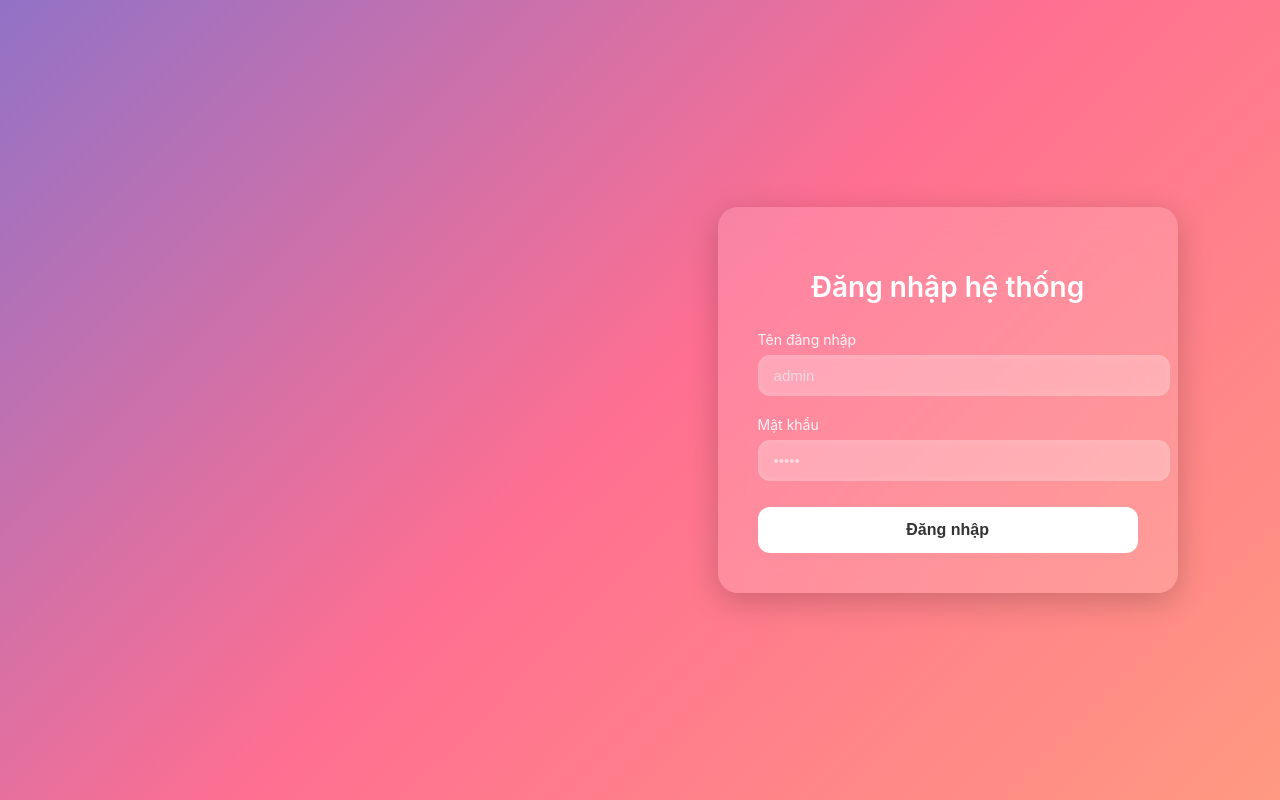
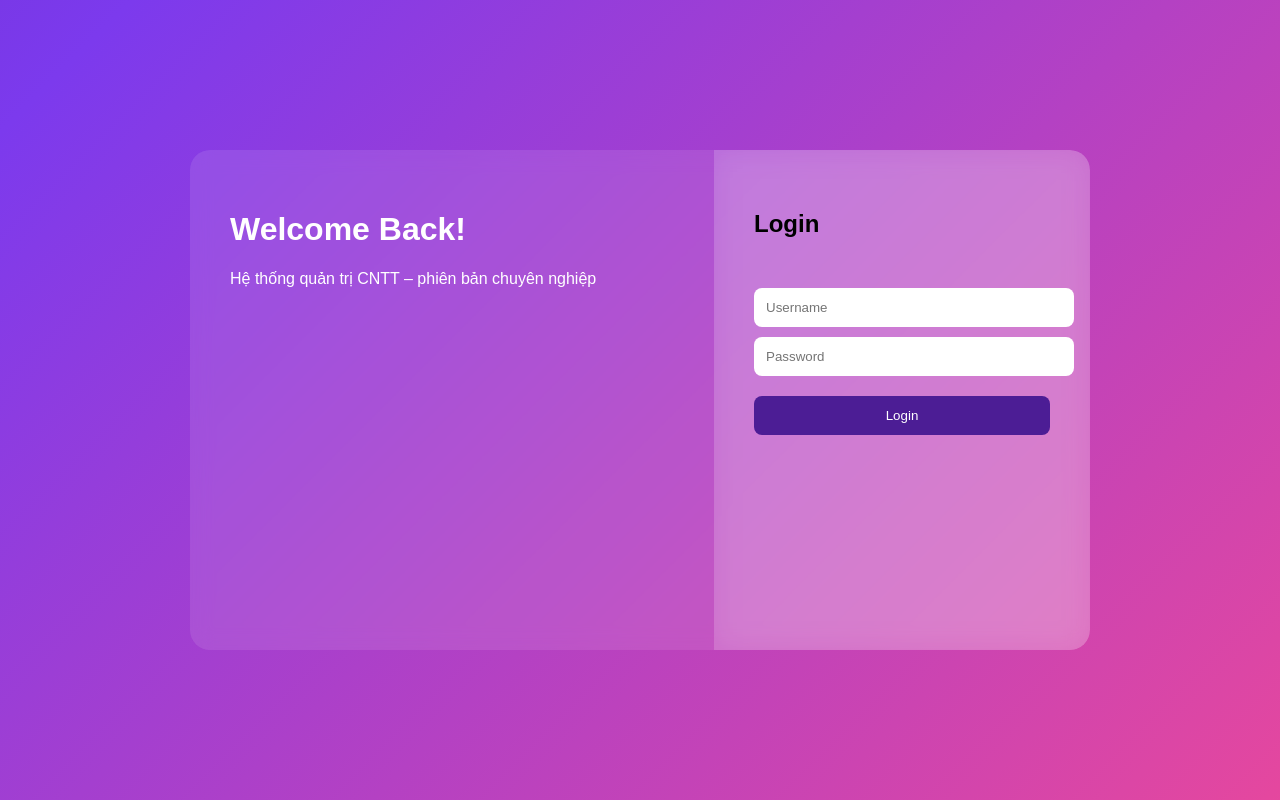
Before and after one commit to luannv6792/infra, a PHP site: page / in a window 1280 px wide. Run offline with PHP 8.4, Linux system fonts and the light colour scheme.

Commit message:
Update login.php

```diff
--- a/web/views/login.php
+++ b/web/views/login.php
@@ -1,131 +1,109 @@
+<?php
+$err = $_SESSION['login_error'] ?? '';
+unset($_SESSION['login_error']);
+?>
 <!DOCTYPE html>
-<html lang="vi">
+<html>
 <head>
-<meta charset="UTF-8" />
-<meta name="viewport" content="width=device-width, initial-scale=1.0" />
     <title>Login</title>
-
     <style>
         body {
             margin: 0;
-        font-family: "Inter", sans-serif;
             height: 100vh;
+            font-family: Arial;
+            background: linear-gradient(135deg, #4c1d95, #7c3aed, #ec4899, #f43f5e);
+            background-size: 300% 300%;
+            animation: gradientMove 10s ease infinite;
             display: flex;
-        justify-content: flex-end; /* form sang bên phải */
+            justify-content: center;
             align-items: center;
-        background: linear-gradient(135deg, #6a11cb, #2575fc, #ff6f91, #ffc371);
-        background-size: 300% 300%;
-        animation: gradientFlow 12s ease infinite;
         }
 
-    @keyframes gradientFlow {
+        @keyframes gradientMove {
             0% { background-position: 0% 50%; }
             50% { background-position: 100% 50%; }
             100% { background-position: 0% 50%; }
         }
 
-    .login-box {
-        width: 380px;
-        margin-right: 8%;
-        padding: 40px;
+        .container {
+            width: 900px;
+            height: 500px;
+            display: flex;
+            backdrop-filter: blur(10px);
+            background: rgba(255,255,255,0.1);
             border-radius: 20px;
-        backdrop-filter: blur(18px);
-        background: rgba(255, 255, 255, 0.15);
-        box-shadow: 0 8px 32px rgba(0,0,0,0.2);
-        color: white;
-        animation: fadeIn 0.8s ease-out;
+            overflow: hidden;
         }
 
-    @keyframes fadeIn {
-        from { opacity: 0; transform: translateX(40px); }
-        to { opacity: 1; transform: translateX(0); }
+        .left {
+            width: 60%;
+            padding: 40px;
+            color: white;
         }
 
-    .login-box h2 {
-        margin-bottom: 25px;
-        font-size: 28px;
-        font-weight: 600;
-        text-align: center;
+        .right {
+            width: 40%;
+            background: rgba(255,255,255,0.15);
+            backdrop-filter: blur(15px);
+            padding: 40px;
         }
 
-    .input-group {
-        margin-bottom: 18px;
+        .login-box {
+            margin-top: 40px;
         }
 
-    .input-group label {
-        font-size: 14px;
-        opacity: 0.9;
+        .input {
+            width: 100%;
+            padding: 12px;
+            margin-top: 10px;
+            border-radius: 8px;
+            border: none;
+            outline: none;
         }
 
-    .input-group input {
+        .btn {
             width: 100%;
-        padding: 12px 16px;
-        margin-top: 6px;
-        border-radius: 12px;
+            padding: 12px;
+            margin-top: 20px;
             border: none;
-        outline: none;
-        background: rgba(255, 255, 255, 0.25);
-        color: #fff;
-        font-size: 15px;
-        box-shadow: inset 0 0 8px rgba(255,255,255,0.15);
+            background: #4c1d95;
+            color: white;
+            border-radius: 8px;
+            cursor: pointer;
+            transition: 0.3s;
         }
 
-    .input-group input::placeholder {
-        color: #eeeeee;
-        opacity: 0.7;
+        .btn:hover {
+            background: #7c3aed;
         }
 
-    .btn-login {
-        width: 100%;
-        padding: 14px;
-        border-radius: 12px;
-        border: none;
-        background: #ffffff;
-        color: #333;
-        font-size: 16px;
-        font-weight: bold;
-        cursor: pointer;
-        margin-top: 8px;
-        transition: 0.25s;
-    }
-
-    .btn-login:hover {
-        background: #e5e5e5;
-        transform: translateY(-2px);
-    }
-
-    .error-msg {
-        text-align: center;
-        margin-bottom: 10px;
-        color: #ffdddd;
-        font-size: 14px;
+        .error {
+            color: yellow;
+            margin-top: 10px;
         }
     </style>
+</head>
 
-</head>
 <body>
+    <div class="container">
 
-<div class="login-box">
-    <h2>Đăng nhập hệ thống</h2>
-
-    <?php if(!empty($error)): ?>
-        <div class="error-msg"><?= $error ?></div>
-    <?php endif; ?>
-
-    <form method="POST" action="/auth/login">
-        <div class="input-group">
-            <label>Tên đăng nhập</label>
-            <input type="text" name="username" placeholder="admin" required>
+        <div class="left">
+            <h1>Welcome Back!</h1>
+            <p>Hệ thống quản trị CNTT – phiên bản chuyên nghiệp</p>
         </div>
 
-        <div class="input-group">
-            <label>Mật khẩu</label>
-            <input type="password" name="password" placeholder="•••••" required>
-        </div>
-
-        <button class="btn-login">Đăng nhập</button>
+        <div class="right">
+            <h2>Login</h2>
+            <form method="POST" action="/auth/login" class="login-box">
+                <input class="input" type="text" name="username" placeholder="Username" required>
+                <input class="input" type="password" name="password" placeholder="Password" required>
+                <button class="btn">Login</button>
+                <?php if ($err): ?>
+                    <div class="error"><?= $err ?></div>
+                <?php endif; ?>
             </form>
         </div>
 
+    </div>
 </body>
 </html>
```
Lines whose indentation alone changed are shown as unchanged.
